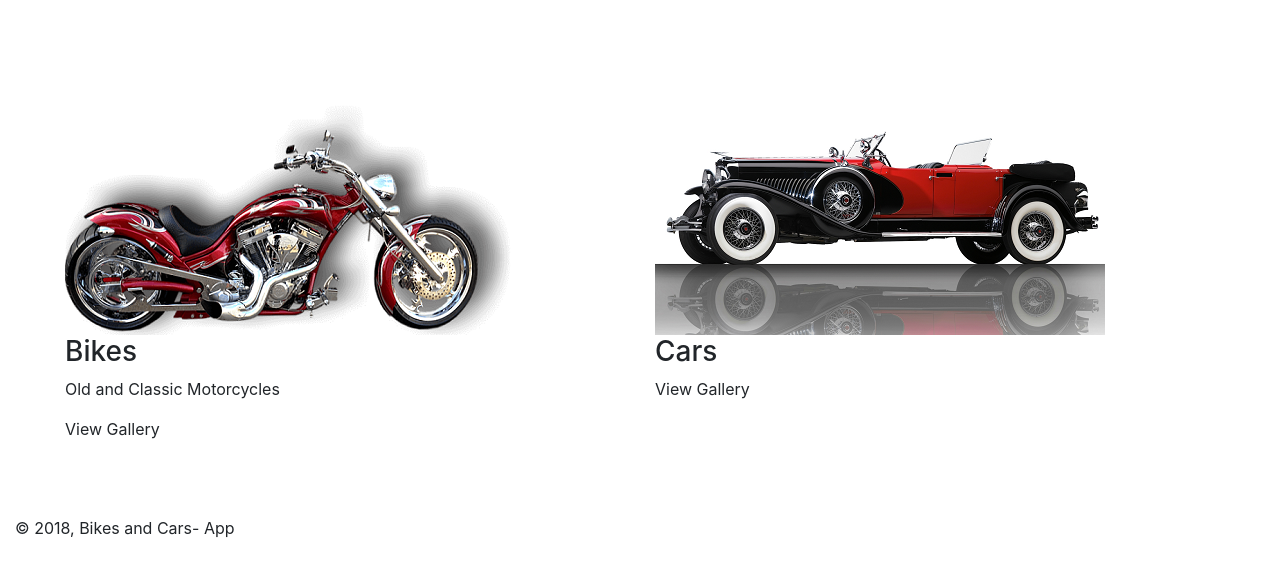
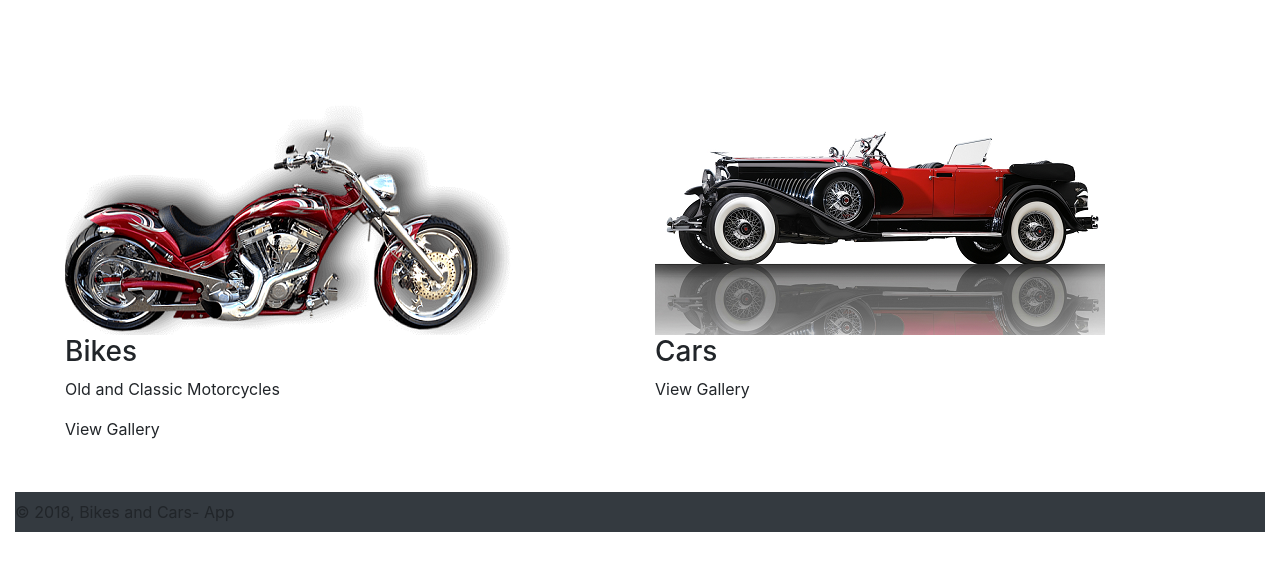
Before and after one commit to jeffenyinnah/bikesandcars, a plain HTML site: page index.html in a window 1280 px wide. Shown: the part 187-764 px from the top of the page. Drawn offline with Linux system fonts and the light colour scheme.

Commit message:
trying to put bootstrap to the footer 2

```diff
--- a/index.html
+++ b/index.html
@@ -9,7 +9,7 @@
 	<link rel="stylesheet" href="https://use.fontawesome.com/releases/v5.0.13/css/all.css" integrity="sha384-DNOHZ68U8hZfKXOrtjWvjxusGo9WQnrNx2sqG0tfsghAvtVlRW3tvkXWZh58N9jp" crossorigin="anonymous">
 </head>
 <body>
-	<div class="container-fluid">
+	<div class="container-fluid" id="page">
 		<nav class="nav navbar-inverse bg-dark" id="mainNav">
 			<div class="nav navbar-header">
 				<div class="container-fluid">
@@ -45,7 +45,7 @@
 		</div>
 
 
-		<footer class="py-4 default">
+		<footer class="py-2 bg-dark">
 			<div>
 				&copy 2018, Bikes and Cars- App
 			</div>
```
